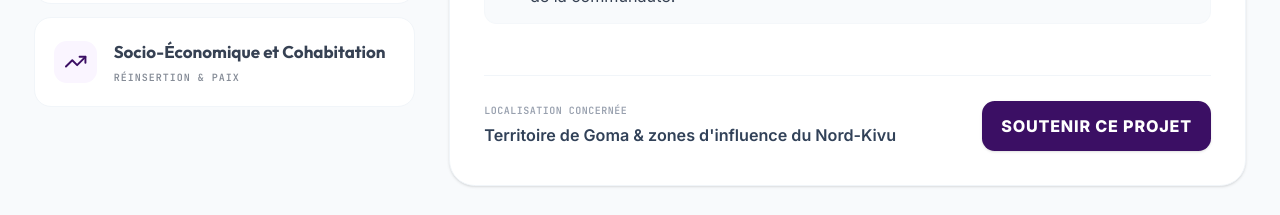
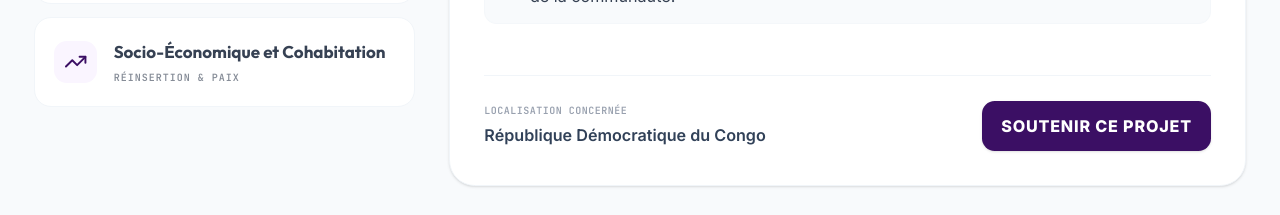
Before and after one commit to Ger-Cub/afadef, a React (Vite) app: page / in a window 1280 px wide. Shown: the part 4820-5035 px from the top of the page. Built offline with nearby package versions, Linux system fonts and the light colour scheme.

Commit message:
Update Interventions.tsx

```diff
--- a/src/components/Interventions.tsx
+++ b/src/components/Interventions.tsx
@@ -177,7 +177,7 @@ export default function Interventions() {
                     <div className="pt-6 mt-6 border-t border-slate-100 flex flex-col sm:flex-row justify-between items-start sm:items-center gap-4">
                       <div className="text-left">
                         <span className="block text-[10px] text-gray-400 font-bold uppercase tracking-wider font-mono">LOCALISATION CONCERNÉE</span>
-                        <span className="text-xs font-semibold text-slate-700">Territoire de Goma & zones d'influence du Nord-Kivu</span>
+                        <span className="text-xs font-semibold text-slate-700">République Démocratique du Congo</span>
                       </div>
                       <a
                         href="#contact"
```
